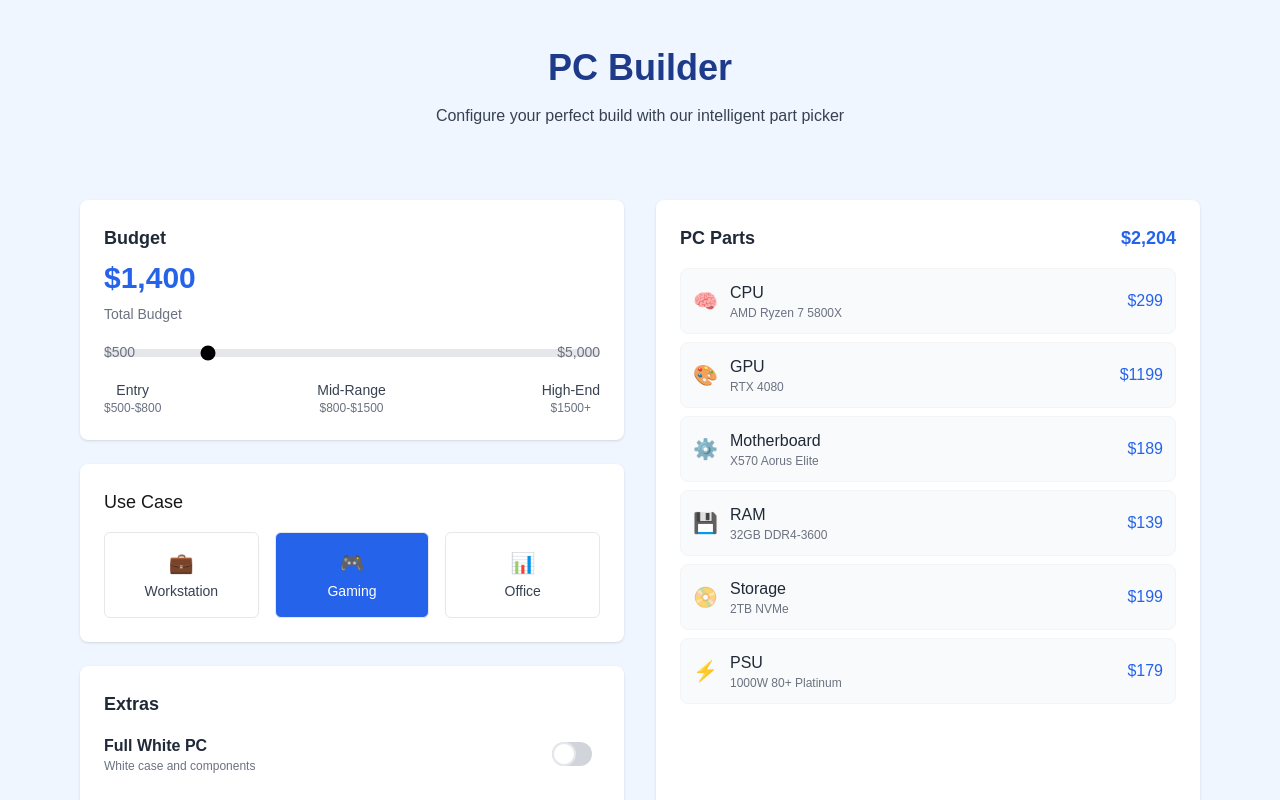
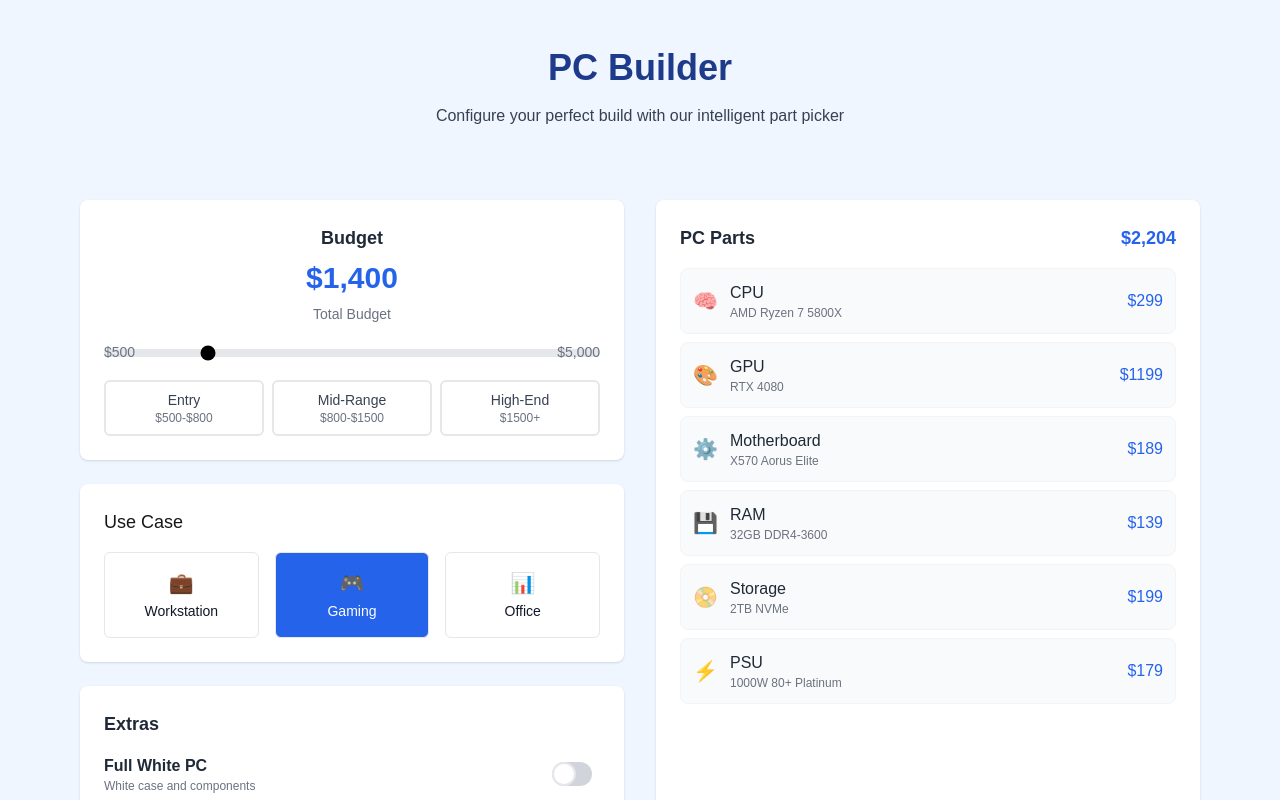
Before and after one commit to richh-s/test, a Next.js app: page / in a window 1280 px wide. Shown: the top 800 px of the page. Built offline with nearby package versions, Linux system fonts and the light colour scheme.

Commit message:
update budget

```diff
--- a/app/components/BudgetSlider.tsx
+++ b/app/components/BudgetSlider.tsx
@@ -7,9 +7,11 @@ interface BudgetSliderProps {
 
 const BudgetSlider: React.FC<BudgetSliderProps> = ({ budget, onChange }) => (
   <div className="p-6 bg-white rounded-lg shadow mt-6">
-    <h3 className="text-lg font-semibold mb-2 text-gray-800">Budget</h3>
-    <div className="text-3xl font-bold mb-2 text-blue-600">${budget.toLocaleString()}</div>
-    <div className="text-sm text-gray-500 mb-4">Total Budget</div>
+    <div className="text-center">
+      <h3 className="text-lg font-semibold mb-2 text-gray-800">Budget</h3>
+      <div className="text-3xl font-bold mb-2 text-blue-600">${budget.toLocaleString()}</div>
+      <div className="text-sm text-gray-500 mb-4">Total Budget</div>
+    </div>
     <div className="relative">
       <input
         type="range"
@@ -25,16 +27,16 @@ const BudgetSlider: React.FC<BudgetSliderProps> = ({ budget, onChange }) => (
         <span className="text-sm text-gray-500">$5,000</span>
       </div>
     </div>
-    <div className="flex justify-between mt-4">
-      <div className="text-center">
+    <div className="flex mt-4 gap-2">
+      <div className="text-center border-2 border-gray-200 p-2 rounded-md flex-1">
         <div className="text-sm font-medium text-gray-700">Entry</div>
         <div className="text-xs text-gray-500">$500-$800</div>
       </div>
-      <div className="text-center">
+      <div className="text-center border-2 border-gray-200 p-2 rounded-md flex-1">
         <div className="text-sm font-medium text-gray-700">Mid-Range</div>
         <div className="text-xs text-gray-500">$800-$1500</div>
       </div>
-      <div className="text-center">
+      <div className="text-center border-2 border-gray-200 p-2 rounded-md flex-1">
         <div className="text-sm font-medium text-gray-700">High-End</div>
         <div className="text-xs text-gray-500">$1500+</div>
       </div>
--- a/app/components/UseCaseTabs.tsx
+++ b/app/components/UseCaseTabs.tsx
@@ -26,7 +26,7 @@ const UseCaseTabs: React.FC<UseCaseTabsProps> = ({ current, onChange }) => (
         key={key}
         onClick={() => onChange(key)}
         className={`flex-1 p-4 rounded-md border ${
-          key === current ? 'bg-blue-600 text-white' : 'bg-white text-gray-700'
+          key === current ? 'bg-blue-600 text-white' : 'bg-white text-gray-900'
         }`}
       >
         <div className="text-xl">{icon}</div>
```
